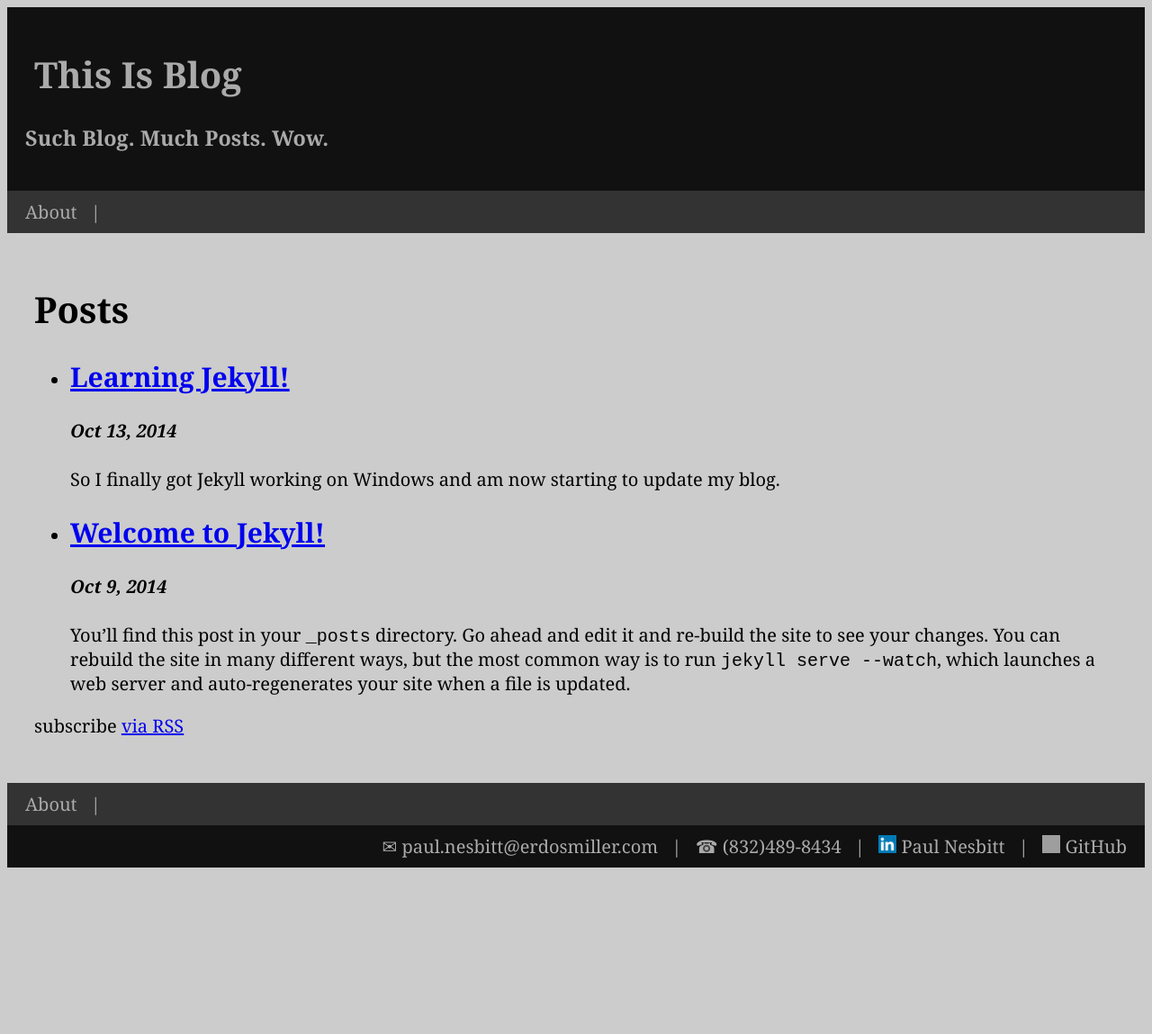
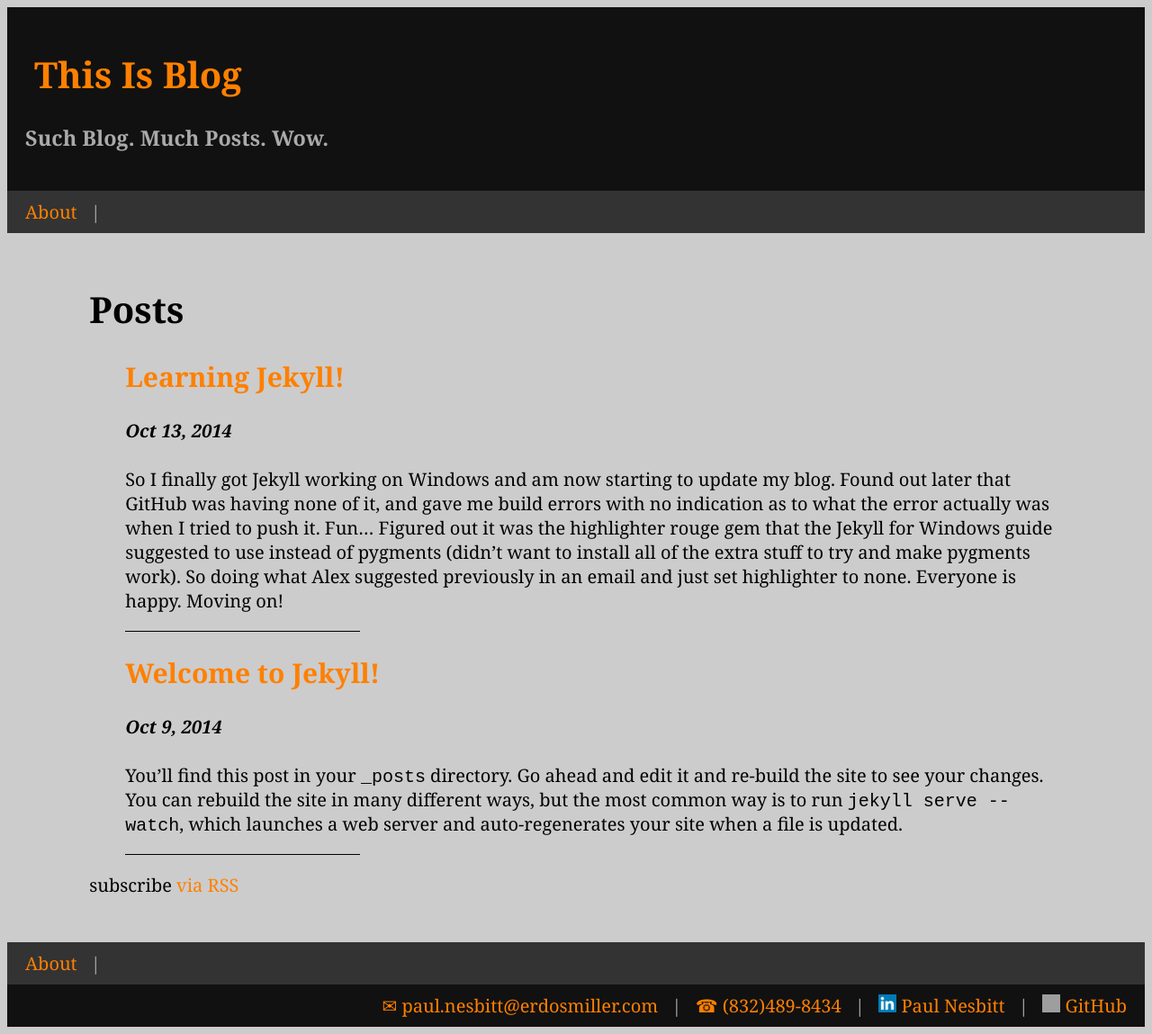
Before and after one commit to pnesbitt/pnesbitt.github.io, a Jekyll site: the page built from index.html, in a window 1280 px wide. Shown: the whole page at 90% size. Built offline with Jekyll 4.4.1, drawn with Linux system fonts in a browser that asks for light colours; before the commit the page ends 972 px from its top, so only the background shows below that; grey boxes are pictures that could not be loaded.

Commit message:
Cleaning up blog.

```diff
--- a/_posts/2014-10-13-learning-jekyll.markdown
+++ b/_posts/2014-10-13-learning-jekyll.markdown
@@ -4,4 +4,6 @@
 date:   2014-10-13 21:01:07
 categories: jekyll
 ---
-So I finally got Jekyll working on Windows and am now starting to update my blog.
+So I finally got Jekyll working on Windows and am now starting to update my blog. Found out later that GitHub was having none of it, and gave me build errors with no indication as to what the error actually was when I tried to push it. Fun... Figured out it was the highlighter rouge gem that the Jekyll for Windows guide suggested to use instead of pygments (didn't want to install all of the extra stuff to try and make pygments work). So doing what Alex suggested previously in an email and just set highlighter to none. Everyone is happy. Moving on!
+
+Things seem to be working how I'd expect now. Getting to mess around with site design, which I'm not quite used to yet I suppose. So currently, not too happy with my design choices, but hey, that's part of the process. Should probably use less dark colours, but let's say it's Halloween colours for now.
--- a/css/main.scss
+++ b/css/main.scss
@@ -17,16 +17,43 @@
 
 .navLink, .navLink:active, .navLink:visited {
 	text-decoration: none;
-	color: #aaa;
+	color: #FF8000;
     margin: 0px 10px;
 }
 
 .navLink:hover {
-	color: #FF3300;
+	color: #FFBB00;
 }
 
 .socialLinks {
     float: right;
+}
+
+.postLink, .postLink:active, .postLink:visited, .rssSubscribe, .rssSubscribe:active, .rssSubscribe:visited {
+	color: #FF8000;
+    text-decoration: none;
+}
+
+.postLink:hover, .rssSubscribe:hover {
+	color: #FFBB00;
+}
+
+.postList{
+    list-style: none;
+}
+
+.postListItem:after {
+    content: "";
+    background-color: #000;
+    width: 25%;
+    height: 1px;
+    display: block;
+    clear: both;
+}
+
+.home {
+    width: 90%;
+    margin: auto;
 }
 
 .header {
--- a/index.html
+++ b/index.html
@@ -1,24 +1,18 @@
 ---
 layout: default
 ---
-
 <div class="home">
-
   <h1 class="page-heading">Posts</h1>
-
-  <ul class="post-list">
+  <ul class="postList">
     {% for post in site.posts %}
-      <li>
+      <li class="postListItem">
         <h2>
-          <a class="post-link" href="{{ post.url | prepend: site.baseurl }}">{{ post.title }}</a>
+          <a class="postLink" href="{{ post.url | prepend: site.baseurl }}">{{ post.title }}</a>
         </h2>
-
-        <h4><i><span class="post-meta">{{ post.date | date: "%b %-d, %Y" }}</span></i></h4>
+        <h4><i><span class="postMeta">{{ post.date | date: "%b %-d, %Y" }}</span></i></h4>
         <p>{{post.excerpt}}</p>
       </li>
     {% endfor %}
   </ul>
-
-  <p class="rss-subscribe">subscribe <a href="{{ "/feed.xml" | prepend: site.baseurl }}">via RSS</a></p>
-
+  <p>subscribe <a class="rssSubscribe" href="{{ "/feed.xml" | prepend: site.baseurl }}">via RSS</a></p>
 </div>
```
Also changed, not shown: about.md (+8 -10 lines), images/about_profile.jpg, 4 other files.
